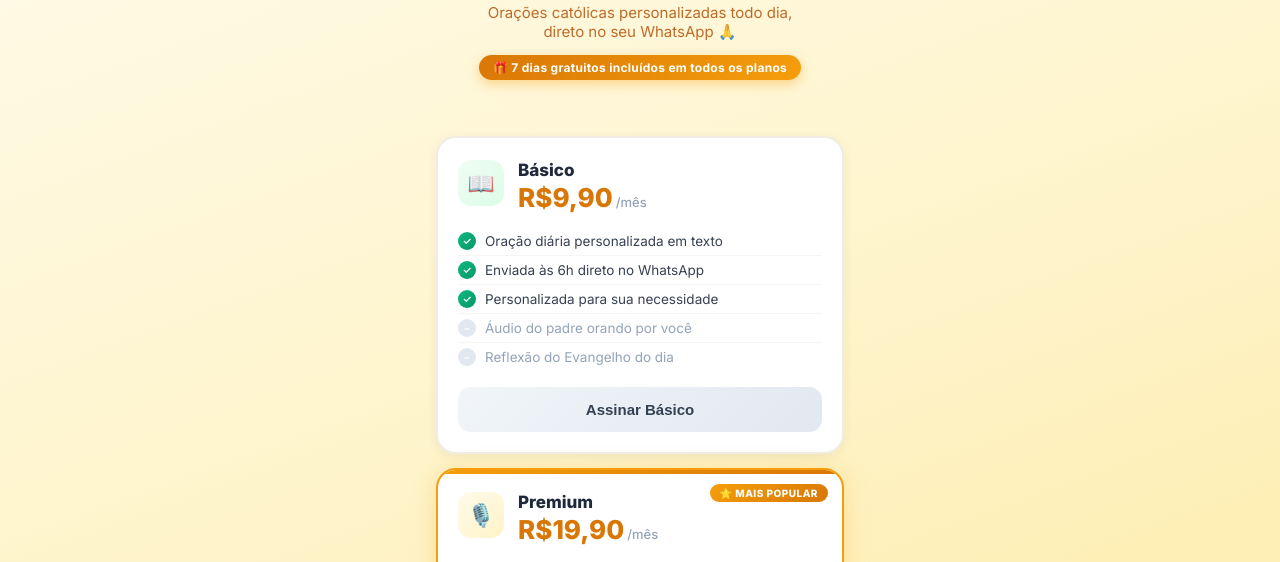
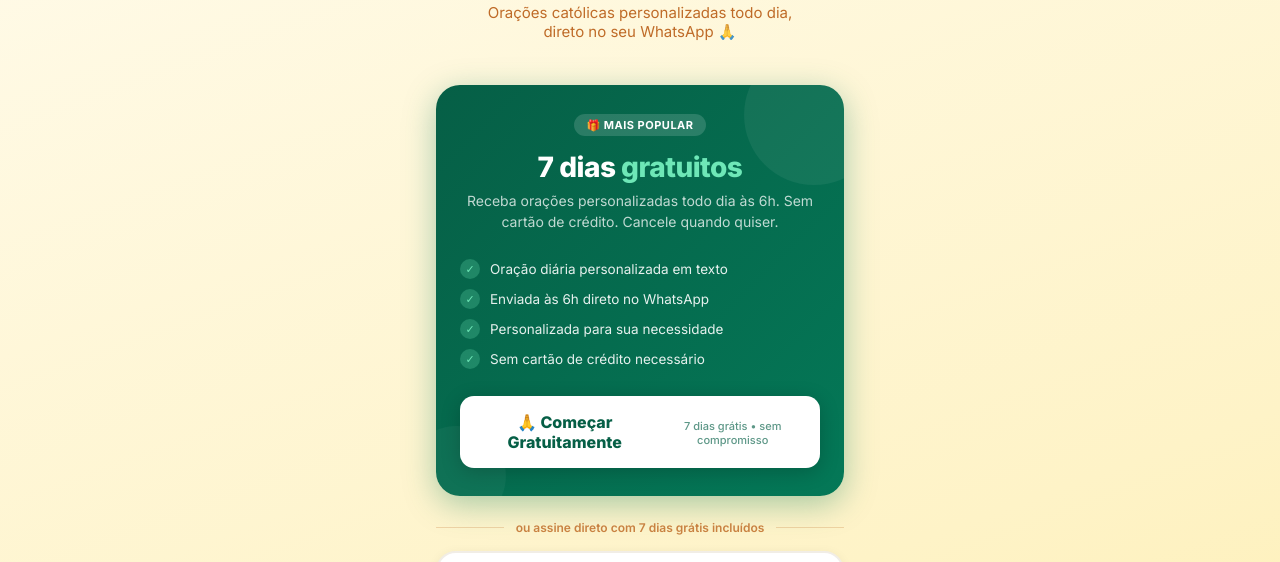
Before and after one commit to Edmario25/planos, a plain HTML site: page index.html in a window 1280 px wide. Shown: the part 162-724 px from the top of the page. Drawn offline with Linux system fonts and the light colour scheme.

Commit message:
Update index.html

```diff
--- a/index.html
+++ b/index.html
@@ -18,7 +18,7 @@
   /* ── Header ── */
   .header{
     text-align:center;
-    padding:40px 20px 28px;
+    padding:40px 20px 20px;
   }
   .logo{
     width:72px;height:72px;
@@ -35,20 +35,92 @@
   .header h1{font-size:26px;font-weight:800;color:#92400e;letter-spacing:-.5px;margin-bottom:6px}
   .header p{font-size:15px;color:#b45309;opacity:.85;max-width:340px;margin:0 auto}
 
-  /* ── Trial badge ── */
-  .trial-badge{
+  /* ── FREE TRIAL HERO ── */
+  .free-hero{
+    max-width:440px;margin:24px auto 0;padding:0 16px;
+  }
+  .free-card{
+    background:linear-gradient(135deg,#065f46,#047857);
+    border-radius:24px;
+    padding:28px 24px;
+    text-align:center;
+    position:relative;
+    overflow:hidden;
+    box-shadow:0 8px 32px rgba(4,120,87,.35);
+  }
+  .free-card::before{
+    content:'';position:absolute;
+    top:-40px;right:-40px;
+    width:140px;height:140px;
+    background:rgba(255,255,255,.06);
+    border-radius:50%;
+  }
+  .free-card::after{
+    content:'';position:absolute;
+    bottom:-30px;left:-30px;
+    width:100px;height:100px;
+    background:rgba(255,255,255,.04);
+    border-radius:50%;
+  }
+  .free-badge{
     display:inline-flex;align-items:center;gap:6px;
-    background:linear-gradient(135deg,#d97706,#f59e0b);
-    color:white;font-size:12px;font-weight:700;
-    padding:5px 14px;border-radius:99px;
-    margin:14px auto 0;letter-spacing:.3px;
-    box-shadow:0 4px 12px rgba(245,158,11,.4);
+    background:rgba(255,255,255,.15);
+    color:#fff;font-size:11px;font-weight:700;
+    padding:4px 12px;border-radius:99px;
+    margin-bottom:14px;letter-spacing:.5px;text-transform:uppercase;
   }
+  .free-card h2{
+    font-size:28px;font-weight:800;color:#fff;
+    margin-bottom:6px;letter-spacing:-.5px;
+  }
+  .free-card h2 span{color:#6ee7b7}
+  .free-card p{
+    font-size:14px;color:rgba(255,255,255,.75);
+    line-height:1.5;margin-bottom:22px;
+  }
+  .free-features{
+    list-style:none;
+    text-align:left;
+    margin-bottom:22px;
+  }
+  .free-features li{
+    display:flex;align-items:center;gap:10px;
+    font-size:13.5px;color:rgba(255,255,255,.9);
+    padding:5px 0;
+  }
+  .free-features li .fcheck{
+    width:20px;height:20px;border-radius:50%;
+    background:rgba(110,231,183,.25);
+    display:flex;align-items:center;justify-content:center;
+    flex-shrink:0;font-size:11px;color:#6ee7b7;
+  }
+  .btn-free{
+    width:100%;padding:16px;border-radius:14px;border:none;
+    font-size:16px;font-weight:800;cursor:pointer;
+    background:#fff;color:#065f46;
+    display:flex;align-items:center;justify-content:center;gap:8px;
+    box-shadow:0 4px 20px rgba(0,0,0,.2);
+    transition:transform .15s,box-shadow .15s;
+    text-decoration:none;
+  }
+  .btn-free:active{transform:scale(.98)}
+  .btn-free-sub{
+    display:block;font-size:11px;font-weight:500;
+    color:rgba(6,95,70,.65);margin-top:2px;
+  }
+
+  /* ── Divisor ── */
+  .divider{
+    max-width:440px;margin:24px auto 0;padding:0 16px;
+    display:flex;align-items:center;gap:12px;
+  }
+  .divider::before,.divider::after{content:'';flex:1;height:1px;background:rgba(180,83,9,.2)}
+  .divider span{font-size:12px;color:#b45309;font-weight:600;white-space:nowrap;opacity:.7}
 
   /* ── Cards container ── */
   .plans{
     display:flex;flex-direction:column;gap:14px;
-    max-width:440px;margin:28px auto 0;padding:0 16px;
+    max-width:440px;margin:16px auto 0;padding:0 16px;
   }
 
   /* ── Plan card ── */
@@ -62,7 +134,6 @@
   }
   .card:active{transform:scale(.99)}
 
-  /* Premium highlight */
   .card.featured{
     border-color:#f59e0b;
     box-shadow:0 4px 24px rgba(245,158,11,.25);
@@ -95,7 +166,6 @@
   .price-value{font-size:26px;font-weight:800;color:#d97706}
   .price-period{font-size:13px;color:#94a3b8;font-weight:500}
 
-  /* Features list */
   .features{list-style:none;margin-bottom:16px}
   .features li{
     display:flex;align-items:center;gap:9px;
@@ -118,7 +188,6 @@
     font-size:15px;font-weight:700;cursor:pointer;
     transition:opacity .2s,transform .1s;
     display:flex;align-items:center;justify-content:center;gap:8px;
-    position:relative;
   }
   .btn-assinar:active{transform:scale(.98)}
   .btn-basico{background:linear-gradient(135deg,#f1f5f9,#e2e8f0);color:#334155}
@@ -173,8 +242,29 @@
   <div class="logo"><div class="cross"></div></div>
   <h1>Orações Diárias</h1>
   <p>Orações católicas personalizadas todo dia, direto no seu WhatsApp 🙏</p>
-  <div class="trial-badge">🎁 7 dias gratuitos incluídos em todos os planos</div>
 </div>
+
+<!-- ── FREE TRIAL HERO ── -->
+<div class="free-hero">
+  <div class="free-card">
+    <div class="free-badge">🎁 Mais popular</div>
+    <h2>7 dias <span>gratuitos</span></h2>
+    <p>Receba orações personalizadas todo dia às 6h. Sem cartão de crédito. Cancele quando quiser.</p>
+    <ul class="free-features">
+      <li><span class="fcheck">✓</span> Oração diária personalizada em texto</li>
+      <li><span class="fcheck">✓</span> Enviada às 6h direto no WhatsApp</li>
+      <li><span class="fcheck">✓</span> Personalizada para sua necessidade</li>
+      <li><span class="fcheck">✓</span> Sem cartão de crédito necessário</li>
+    </ul>
+    <a id="btn-gratis" href="#" class="btn-free">
+      🙏 Começar Gratuitamente
+      <span class="btn-free-sub">7 dias grátis • sem compromisso</span>
+    </a>
+  </div>
+</div>
+
+<!-- ── Divisor ── -->
+<div class="divider"><span>ou assine direto com 7 dias grátis incluídos</span></div>
 
 <!-- ── Plan Cards ── -->
 <div class="plans">
@@ -206,7 +296,7 @@
 
   <!-- PREMIUM (featured) -->
   <div class="card featured">
-    <span class="badge-popular">⭐ Mais Popular</span>
+    <span class="badge-popular">⭐ Mais Completo</span>
     <div class="card-top">
       <div class="plan-icon icon-premium">🎙️</div>
       <div class="plan-info">
@@ -276,18 +366,29 @@
 <div id="error-toast">Ocorreu um erro. Tente novamente.</div>
 
 <script>
-  // ── Ler parâmetros da URL ──
   const params = new URLSearchParams(location.search);
   const wa   = params.get('wa')   || '';
   const nome = params.get('nome') || '';
 
-  // ── Checkout ──
+  // Botão gratuito — aponta para cadastro.apicesystem.shop
+  const btnGratis = document.getElementById('btn-gratis');
+  const cadastroUrl = 'https://cadastro.apicesystem.shop'
+    + (wa   ? '?wa='   + encodeURIComponent(wa)   : '')
+    + (wa && nome ? '&nome=' + encodeURIComponent(nome) : (!wa && nome ? '?nome=' + encodeURIComponent(nome) : ''));
+  btnGratis.href = cadastroUrl;
+
+  // Personalizar header se tiver nome
+  if (nome) {
+    const p = document.querySelector('.header p');
+    p.textContent = 'Olá, ' + decodeURIComponent(nome) + '! Escolha como quer começar 🙏';
+  }
+
+  // ── Checkout pago ──
   async function assinar(plano, btn) {
     const spinner  = document.getElementById('spinner-' + plano);
     const label    = btn.querySelector('.btn-label');
     const allBtns  = document.querySelectorAll('.btn-assinar');
 
-    // Disable all, show spinner
     allBtns.forEach(b => b.disabled = true);
     spinner.style.display = 'block';
     label.textContent = 'Aguarde...';
@@ -311,7 +412,6 @@
     } catch(err) {
       console.error('Checkout error:', err);
       showError();
-      // Re-enable
       allBtns.forEach(b => b.disabled = false);
       spinner.style.display = 'none';
       label.textContent = textoBtn(plano);
@@ -328,12 +428,6 @@
     t.classList.add('show');
     setTimeout(() => t.classList.remove('show'), 3500);
   }
-
-  // ── Personalizar header se tiver nome ──
-  if (nome) {
-    const p = document.querySelector('.header p');
-    p.textContent = 'Olá, ' + decodeURIComponent(nome) + '! Escolha o plano ideal para sua jornada espiritual 🙏';
-  }
 </script>
 </body>
 </html>
```
